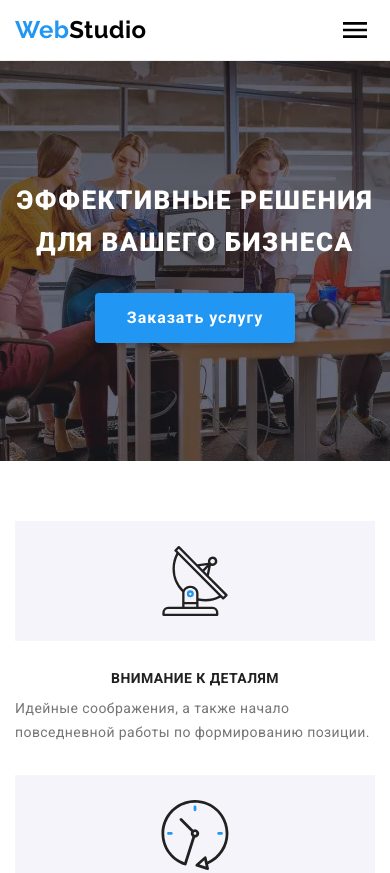
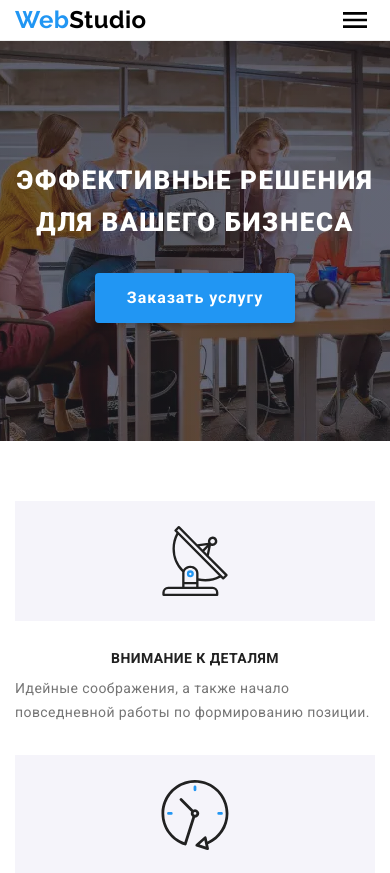
Before and after one commit to fantusya/goit-markup-hw-08, a plain HTML site: page index.html in a window 390 px wide. Shown: the top 873 px of the page. Drawn offline with nearby package versions, Linux system fonts and the light colour scheme.

Commit message:
Project is updated

```diff
--- a/sass/components/_logo.scss
+++ b/sass/components/_logo.scss
@@ -5,8 +5,6 @@
     @include mq(not-desktop) {
         font-size: 24px;
         line-height: 1.17;
-        padding-top: 16px;
-        padding-bottom: 16px;
     }
 
     @include mq(desktop) {
--- a/sass/layouts/_footer.scss
+++ b/sass/layouts/_footer.scss
@@ -20,28 +20,30 @@
 }
 
 .footer-contacts__container {
+    @include mq(not-desktop) {
+        margin-bottom: 60px;
+    }
     @include mq(tablet) {
         display: flex;
         justify-content: center;
         align-items: baseline;
-
-        &--indent {
-            margin-bottom: 60px;
-        }
     }
 
     @include mq(desktop) {
         &--indent {
-            margin-bottom: 0px;
             margin-right: 93px;
         }
     }
 }
 
 .page-footer__contact--indent {
+    @include mq(mobile-only) {
+        margin-bottom: 60px;
+    }
 
     @include mq(tablet) {
         margin-right: 165px;
+        margin-bottom: 0px;
     }
 
     @include mq(desktop) {
@@ -54,20 +56,6 @@
 
     &--indent {
         margin-bottom: 20px;
-    }
-}
-
-.page-footer__address {
-    @include mq(mobile-only) {
-        margin-bottom: 60px;
-    }
-
-    @include mq(tablet) {
-        margin-bottom: 0px;
-    }
-
-    @include mq(desktop) {
-        margin-bottom: 0px;
     }
 }
 
@@ -113,21 +101,6 @@
     &:hover,
     &:focus {
         color: var(--hover-color);
-    }
-}
-
-.page-footer__join {
-    // margin-right: 93px;
-    @include mq(mobile-only) {
-        margin-bottom: 60px;
-    }
-
-    @include mq(tablet) {
-        margin-bottom: 0px;
-    }
-
-    @include mq(desktop) {
-        margin-bottom: 0px;
     }
 }
 
```
Also changed, not shown: css/main.css, css/main.min.css, 2 other files.
